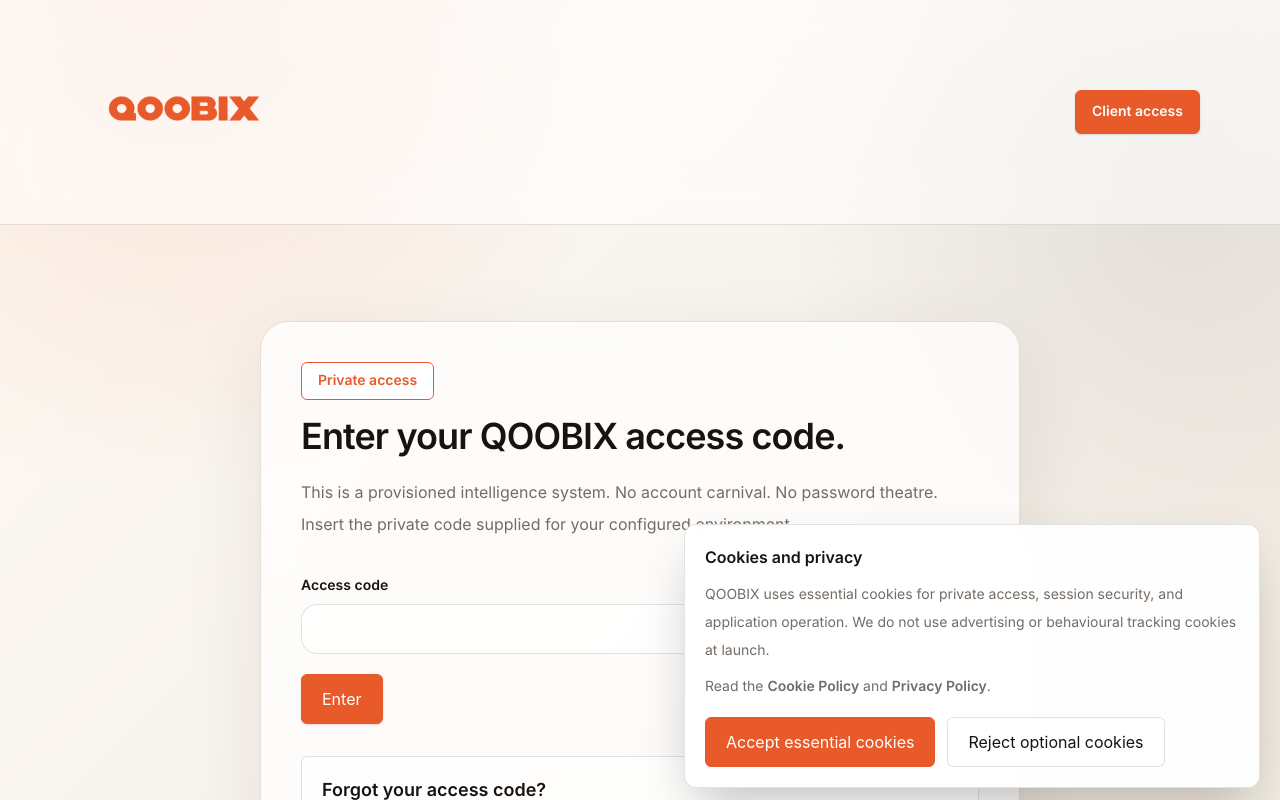
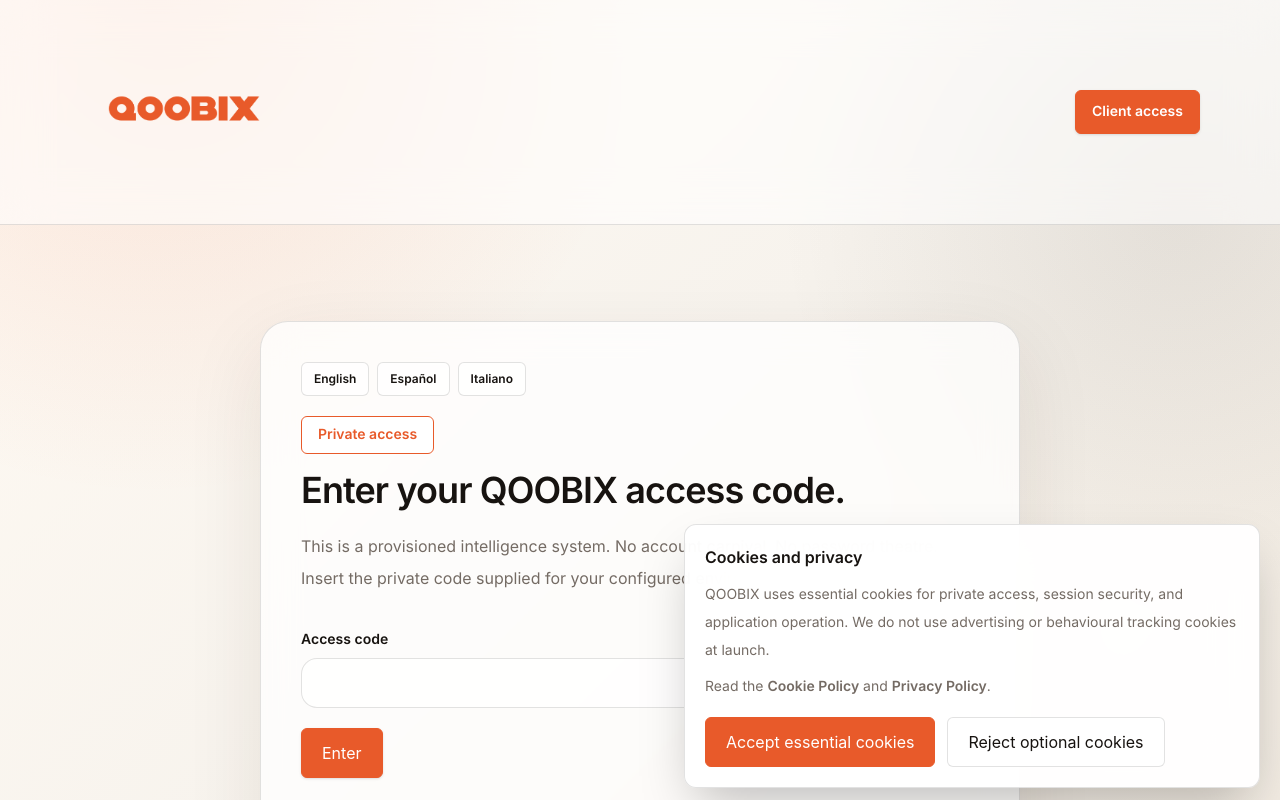
Before and after one commit to hubsienda/qfun, a Next.js app: page /access in a window 1280 px wide. Shown: the top 800 px of the page. Built offline with nearby package versions, Linux system fonts and the light colour scheme.

Commit message:
Update page.tsx

```diff
--- a/app/access/page.tsx
+++ b/app/access/page.tsx
@@ -1,7 +1,15 @@
+import Link from 'next/link';
 import type { Metadata } from 'next';
 import { AccessForm } from '@/components/AccessForm';
 import { AccessRecoveryPanel } from '@/components/AccessRecoveryPanel';
 import { Panel } from '@/components/Panel';
+import { getAccessDictionary, getAccessLocale } from '@/lib/qoobix/access-i18n';
+
+type AccessPageProps = {
+  searchParams: Promise<{
+    lang?: string;
+  }>;
+};
 
 export const metadata: Metadata = {
   title: 'Private Access',
@@ -12,29 +20,51 @@ export const metadata: Metadata = {
   }
 };
 
-export default function AccessPage() {
+function LanguageSwitch({ lang }: { lang: string }) {
+  const linkClass =
+    'rounded-md border border-[var(--qoobix-border)] bg-white/70 px-3 py-2 text-xs font-semibold';
+
+  return (
+    <div className="mb-5 flex flex-wrap gap-2">
+      <Link href="/access?lang=en" className={linkClass} aria-current={lang === 'en'}>
+        English
+      </Link>
+      <Link href="/access?lang=es" className={linkClass} aria-current={lang === 'es'}>
+        Español
+      </Link>
+      <Link href="/access?lang=it" className={linkClass} aria-current={lang === 'it'}>
+        Italiano
+      </Link>
+    </div>
+  );
+}
+
+export default async function AccessPage({ searchParams }: AccessPageProps) {
+  const params = await searchParams;
+  const lang = getAccessLocale(params.lang);
+  const t = getAccessDictionary(lang);
+
   return (
     <section className="qoobix-narrow py-16 md:py-24">
       <Panel className="p-8 md:p-10">
+        <LanguageSwitch lang={lang} />
+
         <p className="mb-4 inline-flex rounded-md border border-[var(--qoobix-orange)] bg-white/85 px-4 py-2 text-sm font-semibold text-[var(--qoobix-orange)]">
-          Private access
+          {t.accessPage.badge}
         </p>
 
         <h1 className="text-3xl font-semibold tracking-tight md:text-4xl">
-          Enter your QOOBIX access code.
+          {t.accessPage.title}
         </h1>
 
-        <p className="mt-5 leading-8 text-[var(--qoobix-muted)]">
-          This is a provisioned intelligence system. No account carnival. No password theatre.
-          Insert the private code supplied for your configured environment.
-        </p>
+        <p className="mt-5 leading-8 text-[var(--qoobix-muted)]">{t.accessPage.intro}</p>
 
         <div className="mt-8">
-          <AccessForm />
+          <AccessForm labels={t.accessForm} />
         </div>
 
         <div className="mt-8">
-          <AccessRecoveryPanel />
+          <AccessRecoveryPanel labels={t.recoveryPanel} lang={lang} />
         </div>
       </Panel>
     </section>
```
